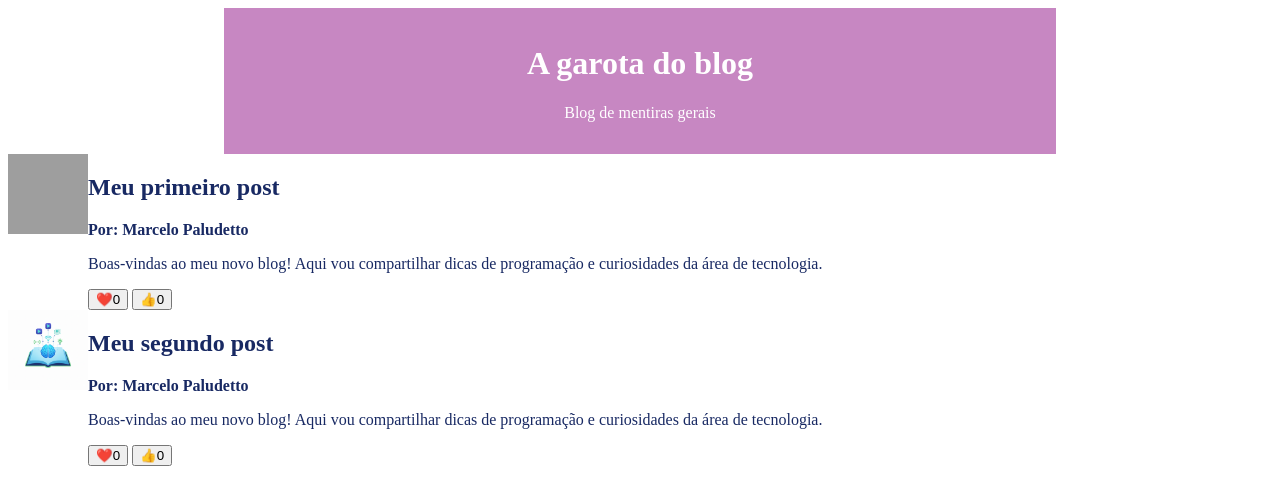
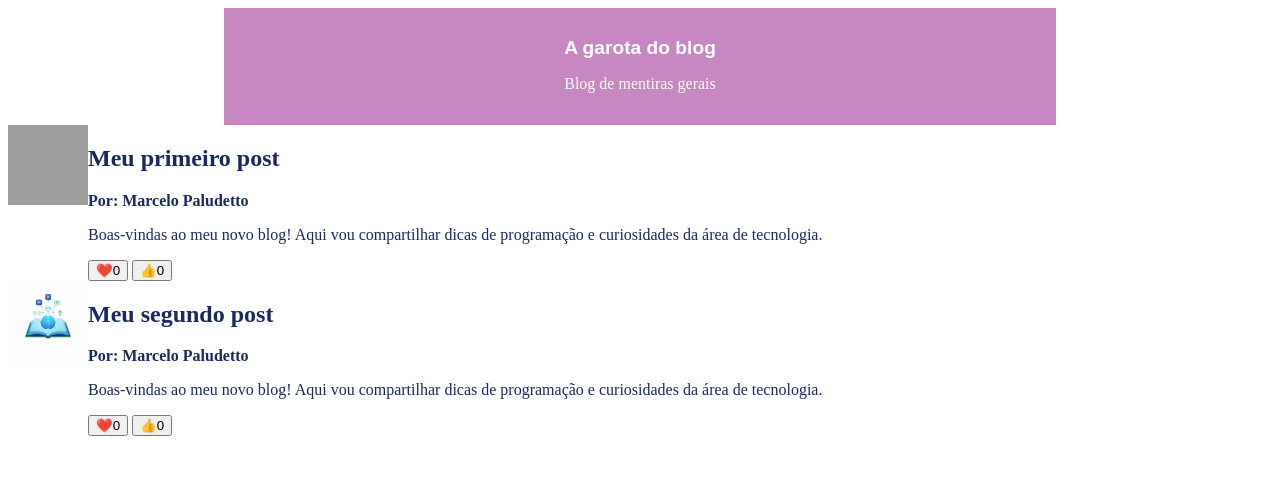
Before and after one commit to fogaca949/gregorio, a plain HTML site: page index.html in a window 1280 px wide. Drawn offline with Linux system fonts and the light colour scheme; grey boxes are pictures that could not be loaded.

Commit message:
azsdcdsg

```diff
--- a/index.html
+++ b/index.html
@@ -14,6 +14,10 @@
         <h1>A garota do blog</h1>
         <p>Blog de mentiras gerais</p>
         <style>
+            h1{
+                font-family: Arial, Helvetica, sans-serif;
+                font-size: larger;
+            }
             header {
                 background-color: #ac4da4ab;
                 color: #FFFFFF;
```
